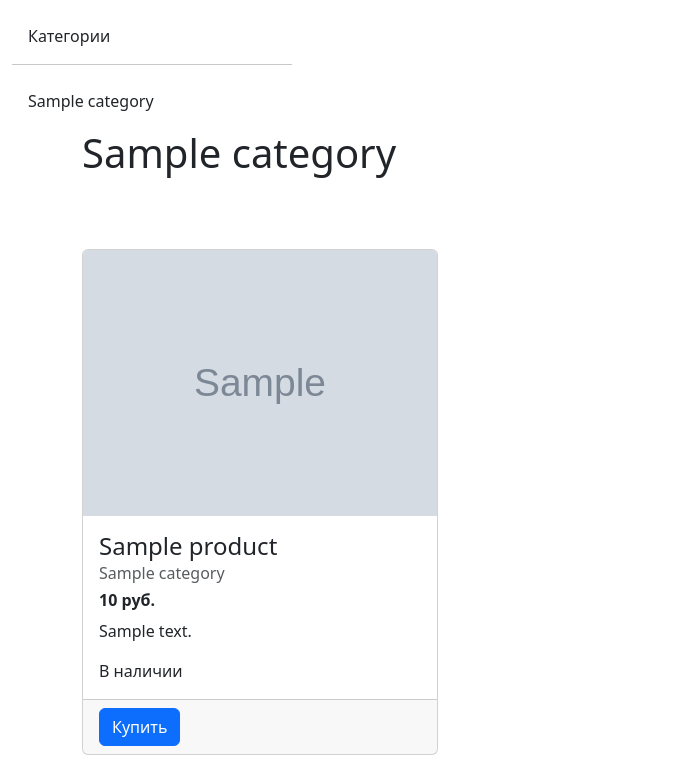
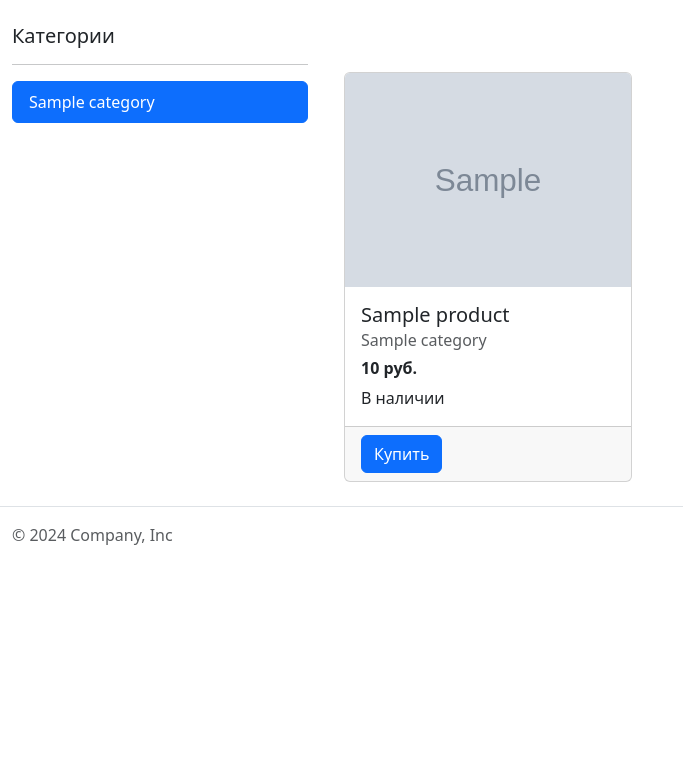
Before and after one commit to striki23/WB_shop, a Django app: a page that uses templates/base.html in a window 1280 px wide. Shown: the part 91-870 px from the top of the page, without its empty margins (0-683 px from the left). After the commit the page ends 636 px from the top, so only its background shows below. Run offline with Django 4.2, Linux system fonts and the light colour scheme; tables that the repository leaves empty hold one stand-in row (values such as "Sample post"); grey boxes marked "Sample" are stand-in pictures; some libraries are stand-ins or nearby versions.

Commit message:
обновлена навигация по категориям

```diff
--- a/shop/admin.py
+++ b/shop/admin.py
@@ -3,9 +3,8 @@ from .models import Category, Product
 
 
 class ProductAdmin(admin.ModelAdmin):
-    list_display = ('title', 'price', 'category', 'is_available')
-    readonly_fields = ('time_create',)
-    prepopulated_fields = {'slug': ('title',)}
+    list_display = ('title', 'slug', 'price', 'category', 'is_available', )
+    readonly_fields = ('time_create', 'slug')
 
 
 class CategoryAdmin(admin.ModelAdmin):
--- a/shop/models.py
+++ b/shop/models.py
@@ -1,9 +1,9 @@
-import os
-from uuid import uuid4
 from django.db import models
 from django.utils.translation import gettext_lazy as _
-from django.core.validators import RegexValidator, FileExtensionValidator, ValidationError
+from django.core.validators import RegexValidator, FileExtensionValidator
 from my_utils.utils import validate_image, get_file_path
+from pytils.translit import slugify
+from PIL import Image
 
 
 class Category(models.Model):
@@ -26,15 +26,15 @@ class Product(models.Model):
         max_length=255,
         unique=True,
         validators=[RegexValidator(
-            regex=r'[^a-zA-ZА-Яа-яЁё0-9 ]',
+            regex=r'[^a-zA-ZА-Яа-яЁё0-9,.%*() ]',
             message='Используйте буквы только латинского и русского алфавита',
             inverse_match=True
         )]
     )
-    slug = models.SlugField(max_length=50)
+    slug = models.SlugField(max_length=50, unique=True, null=False)
     description = models.TextField('Описание товара', max_length=600)
     price = models.IntegerField(default=0)
-    category = models.ForeignKey(Category, on_delete=models.CASCADE)
+    category = models.ForeignKey(Category, on_delete=models.CASCADE, related_name='products')
     image = models.ImageField('Фото',
                               upload_to=get_file_path,
                               default='shop/default.jpg',
@@ -57,8 +57,8 @@ class Product(models.Model):
         verbose_name_plural = 'Товары'
         ordering = ('-is_available', '-time_create')
 
-    # сохраняем все изображение в разрешении 300*300 и меньше
-    def save(self, *args, **kwargs):
+    def save(self, *args, **kwargs):  # new
+        self.slug = slugify(self.title)
         super().save(*args, **kwargs)
         img = Image.open(self.image.path)
         width, height = img.size
--- a/shop/views.py
+++ b/shop/views.py
@@ -7,10 +7,15 @@ def index(request):
     return render(request, 'shop/products.html', context={'products': products})
 
 
-def single_category(request, category_slug):
+def single_category(request, category_slug, cat_selected=0):
     category = get_object_or_404(Category, slug=category_slug)
-    products_in_cat = Product.objects.filter(category=category.pk)
-    return render(request, 'shop/single_category.html', {'category': category, 'products_in_cat': products_in_cat})
+    products_in_cat = category.products
+    context = {
+        'category': category,
+        'products_in_cat': products_in_cat,
+        'cat_selected': category.pk
+    }
+    return render(request, 'shop/single_category.html', context=context)
 
 
 def single_product(request, product_slug):
--- a/templates/base.html
+++ b/templates/base.html
@@ -29,36 +29,51 @@
 
 </nav>
 
-<body >
-<div class="container-xxl bd-gutter mt-3 my-md-4 bd-layout">
-    <aside class="bd-sidebar" style="width: 280px;">
+<body>
+<div class="container-fluid">
+    <div class="row">
+        <div class="col-md-3">
+            <aside class="bd-sidebar mt-4">
                 <!-- Sidebar слева -->
-
-        <div class="offcanvas-lg offcanvas-start">
-            <a href="{% url 'shop:index' %}" class="navbar-brand mx-3">Категории</a>
+                <h5>Категории</h5>
                 {% get_categories as categories%}
                 <hr>
-            <div class="offcanvas-body">
-                <nav class="bd-links h-100">
-                    <ul class="bd-links-nav list-unstyled mb-0 pb-3 pb-md-2 pe-lg-2">
+                <ul class="list-group">
                     {% for category in categories %}
-                        <li class="nav-item mx-3 my-2">
-                            <a href="{% url 'shop:single_category' category.slug %}" class="list-group-item">
-                                {{ category.title }}</a>
+
+                    {% if category.id == cat_selected %}
+                    <li class="list-group-item active" aria-current="true">
+                        {{ category.title }}
                     </li>
+                    {% else %}
+                    <li>
+                        <a href="{% url 'shop:single_category' category.slug %}" class="list-group-item list-group-item-action">
+                            {{ category.title }}
+                        </a>
+                    </li>
+                    {% endif %}
+
                     {% endfor %}
                 </ul>
-                </nav>
-            </div>
+                </aside>
         </div>
         <!-- Конец Sidebar'а -->
-    </aside>
+
+        <div class="col-md-9">
             <div class="container">
                 {% block content %}
                 {% endblock %}
 
             </div>
         </div>
+    </div>
+   </div>
 </body>
-
+<footer class="container-fluid">
+    <div class="row">
+      <footer class="d-flex flex-wrap justify-content-between align-items-center py-3 my-4 border-top">
+        <p class="col-md-4 mb-0 text-body-secondary">&copy; 2024 Company, Inc</p>
+      </footer>
+    </div>
+</footer>
 </html>
--- a/templates/includes/shop/product_card.html
+++ b/templates/includes/shop/product_card.html
@@ -1,14 +1,13 @@
 {% load thumbnail %}
   <div class="col">
     <div class="card h-100">
-      {% thumbnail product.image "960x339" as im %}
+            {% thumbnail product.image "500x500" as im %}
          <a href="{% url 'shop:single_product' product.slug %}"><img class="card-img-top" src="{{ im.url }}"> </a>
       {% endthumbnail %}
       <div class="card-body">
-        <h4 class="card-title">{{ product.title }}</h4>
+        <h5 class="card-title">{{ product.title }}</h5>
          <h6 class="card-subtitle mb-2 text-muted">{{ product.category }}</h6>
         <h6 class="card-title"><b>{{ product.price }} руб.</b></h6>
-        <p class="card-text">{{ product.description }}</p>
         {% if product.is_available %}
           <p class="card-text">В наличии</p>
           </div>
--- a/templates/shop/products.html
+++ b/templates/shop/products.html
@@ -4,7 +4,7 @@
 
 {% block content %}
 
-<div class="row row-cols-1 row-cols-md-3 g-4 mt-5">
+<div class="row row-cols-xs-1 row-cols-sm-2 row-cols-md-3 g-4 mt-5">
   {% for product in products %}
   {% include 'includes/shop/product_card.html' %}
   {% endfor %}
--- a/templates/shop/single_category.html
+++ b/templates/shop/single_category.html
@@ -2,10 +2,9 @@
 {% block title %}Категории товаров: {{ category.title }}{% endblock %}
 
 {% block content %}
-<h1 >{{ category.title }}</h1>
 
 <div class="row row-cols-3 row-cols-md-3 g-4 mt-5">
-  {% for product in products_in_cat %}
+  {% for product in products_in_cat.all %}
   {% include 'includes/shop/product_card.html' %}
   {% endfor %}
 </div>
```
Also changed, not shown: templates/shop/single_product.html (+24 -1 lines), shop/migrations/0005_alter_product_options_product_slug_and_more.py, shop/migrations/0007_alter_product_slug.py, shop/migrations/0008_alter_product_category_alter_product_title.py (added), 2 other files. Lines whose indentation alone changed are shown as unchanged.
